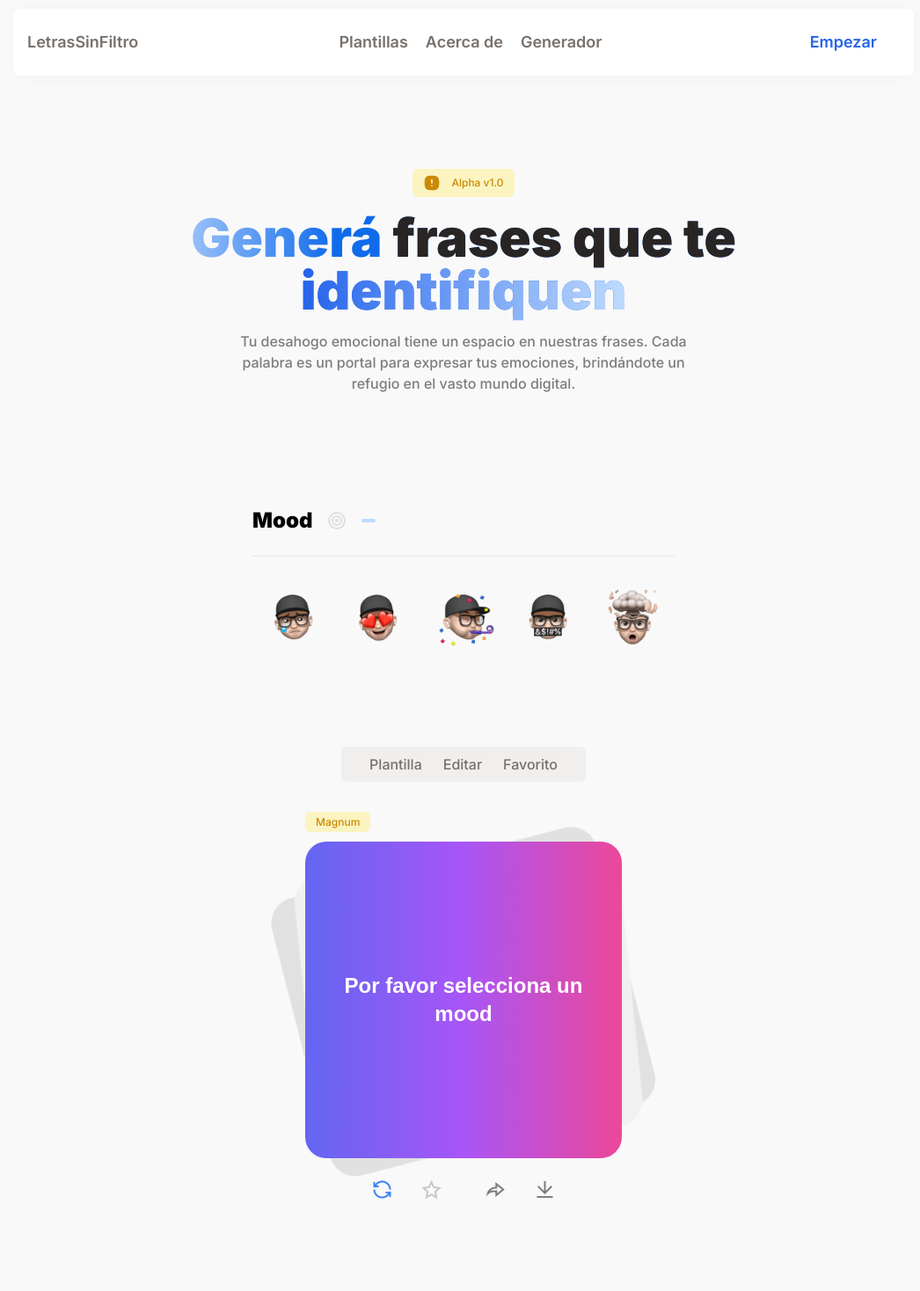
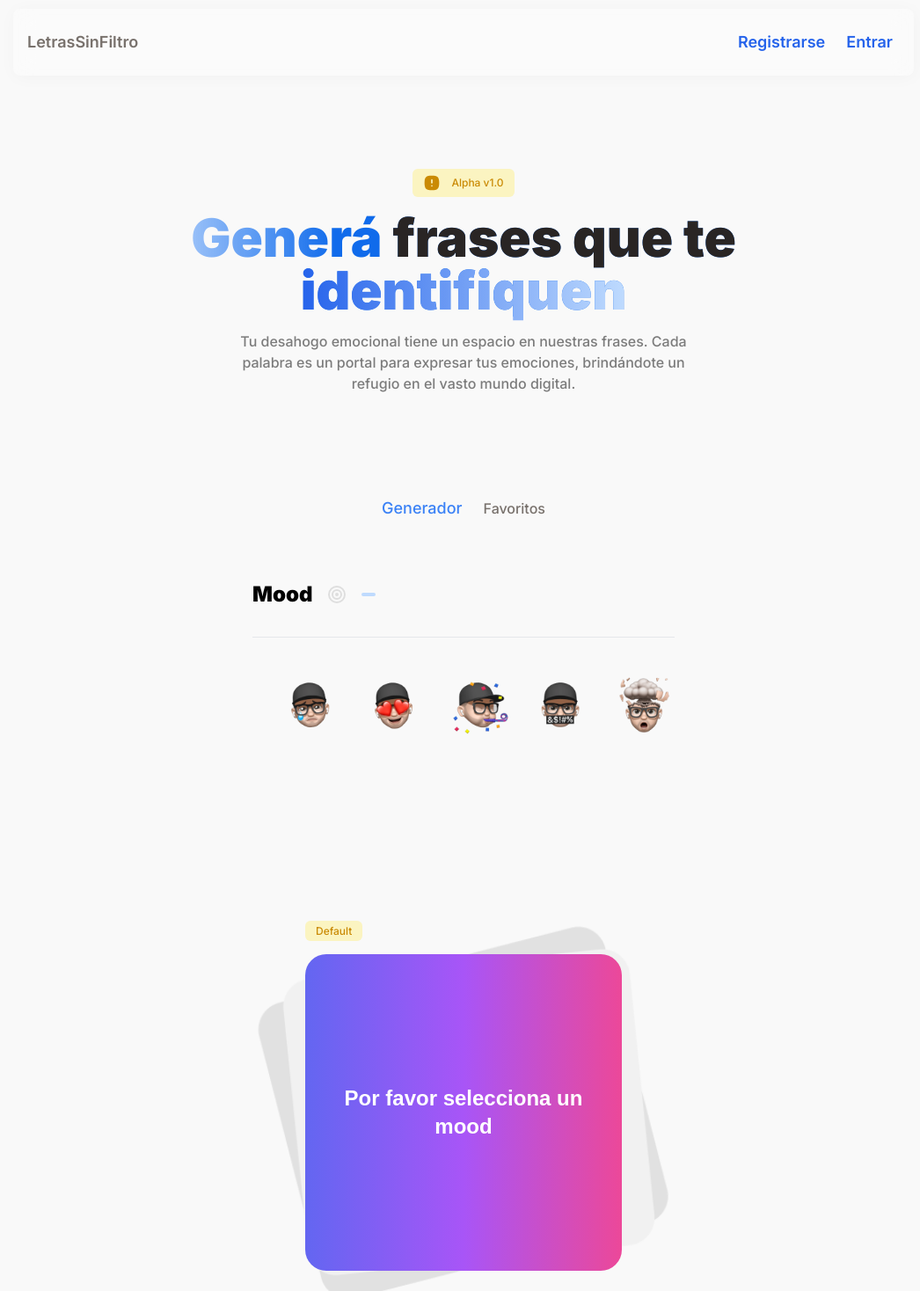
Before and after one commit to frannlencina/LetrasSinFiltro, a Next.js app: page / in a window 1280 px wide. Shown: the top 1468 px of the page at 88% size, without its empty margins (113-1159 px from the left). Built offline with nearby package versions, Linux system fonts and the light colour scheme.

Commit message:
⚡️ add to favorite button

```diff
--- a/src/app/components/CardTemplate.tsx
+++ b/src/app/components/CardTemplate.tsx
@@ -1,9 +1,7 @@
-import Badge from "./Badge";
-
 type CardConfig = {
     background: {
         type: 'gradient' | 'solid' | 'image';
-        colors?: string; // Puedes añadir más propiedades según el tipo de fondo
+        colors?: string;
     };
     text: {
         font: string;
@@ -64,16 +62,13 @@ const CardTemplate: React.FC<CardTemplateProps> = ({ cardData, text }) => {
 
     return (
         <div className="flex flex-col gap-3">
-            <div>
-            <Badge text={name} type="" icon={false} />
-            </div>
             <div
                 className={`flex flex-col justify-center items-center text-center text-2xl p-4 font-black rounded-3xl text-white w-[360px] h-[360px] ` + backgroundConfig()}>
                 {
                     config.text.colorType.type === 'gradient' ?  <p style={textConfig()} >{text}</p> : <p style={textConfig()}>{ text }</p>
                 }
+            </div>
 
-            </div>
         </div>
     );
 };
--- a/src/app/components/EmotionButtons.js
+++ b/src/app/components/EmotionButtons.js
@@ -65,15 +65,15 @@ const EmotionButtons = () => {
                     <p className="opacity-100  select-none  bg-blue-200 text-blue-500  rounded-lg px-2 py-[2px] text-center text-md">{emotion}</p>
                 </div>
             </div>
-            <hr />
+            <hr className='my-8' />
             <div>
-                <div className="embla overflow-hidden" ref={emblaRef}>
-                    <div className="embla__container flex min-w-0">
+                <div className="embla overflow-hidden py-2 md:px-6" ref={emblaRef} >
+                    <div className="embla__container flex min-w-0 md:gap-2">
                         {images.map((image, index) => (
-                            <div className='flex flex-shrink-0 w-1/2 sm:w-1/5 min-w-0 mx-auto'>
-                                <button key={index} className='embla__slide flex-shrink-0 mx-auto min-w-0 h-full p-2' onClick={() => handleButtonClick(image.emotion)}>
+                            <div className='flex flex-shrink-0 w-1/2 sm:w-1/5 min-w-0 mx-auto '>
+                                <button key={index} className='embla__slide flex-shrink-0 mx-auto min-w-0 h-full ' onClick={() => handleButtonClick(image.emotion)}>
                                     <Image
-                                        className={image.emotion === emotion ? 'rounded-lg cursor-pointer bg-blue-500 scale-110' : 'rounded-lg cursor-pointer hover:scale-110 transition-all hover:bg-blue-500 '}
+                                        className={image.emotion === emotion ? 'rounded-lg  cursor-pointer bg-blue-500 scale-110' : 'rounded-lg cursor-pointer hover:scale-110 transition-all hover:bg-blue-500 '}
                                         src={image.src}
                                         width={80}
                                         height={80}
--- a/src/app/components/Navbar.tsx
+++ b/src/app/components/Navbar.tsx
@@ -13,30 +13,29 @@ export default function Navbar() {
         setShowMenu(!showMenu)
     }
     return (
-        <div className="fixed top-6 left-1/2 transform -translate-x-1/2 -translate-y-1/2 mx-auto text-medium text-lg mt-6 font-semibold w-full py-4">
-            <div className="p-4 rounded-lg min-h-[70px] max-w-5xl mx-auto text-lg bg-white shadow-[1px_2px_20px_0px_rgba(0,0,0,0.03)]">
-                <button onClick={handleToggle} className="sm:hidden text-3xl opacity-50 transition-all"> <i className="ri-menu-line"></i> </button>
+        <div className="fixed z-40 top-6 left-1/2 transform -translate-x-1/2 -translate-y-1/2 mx-auto text-medium text-lg mt-6 font-semibold w-full py-4">
+            <div className="p-4 rounded-lg min-h-[70px] max-w-5xl mx-auto text-lg bg-white backdrop-blur-md bg-opacity-30 shadow-[1px_2px_20px_0px_rgba(0,0,0,0.03)]">
+                <button onClick={handleToggle} className="sm:hidden text-3xl opacity-50 transition-all">
+                    <i className="ri-menu-line"></i>
+                </button>
                 <div className="hidden sm:flex items-center justify-between">
                     <div>
-                        <Link className={stylesNavFooter.common} href="#">LetrasSinFiltro</Link>
+                        <Link className={stylesNavFooter.common} href="#">
+                            LetrasSinFiltro
+                        </Link>
                     </div>
-                    <div className="flex gap-5">
-                        <Link className={stylesNavFooter.common} href="#">Plantillas</Link>
-                        <Link className={stylesNavFooter.common} href="#">Acerca de</Link>
-                        <Link className={stylesNavFooter.common} href="#">Generador</Link>
-                    </div>
-                    <div className="relative group flex items-center">
-                        <Link className={stylesNavFooter.callToAction} href="#">Empezar </Link>
-                        <div className="font-bold text-lg text-blue-600 opacity-0 group-hover:opacity-100 transition-all translate-x-[-10px] group-hover:translate-x-0">
-                            <i className="ri-arrow-right-line"></i>
-                        </div>
+                    <div className="flex gap-2 items-center">
+                        <Link className={stylesNavFooter.callToAction} href="#">
+                            Registrarse
+                        </Link>
+                        <Link className={stylesNavFooter.callToAction} href="#">
+                            Entrar
+                        </Link>
                     </div>
                 </div>
-                {
-                    showMenu && <NavbarMenu />
-                }
-
+                {showMenu && <NavbarMenu />}
             </div>
         </div>
+
     )
 }
--- /dev/null
+++ b/src/app/components/blocks/Favorites.js
@@ -0,0 +1,46 @@
+import CardTemplate from "../CardTemplate";
+import { useEffect, useState } from 'react';
+
+export default function Favorites() {
+
+    const cardData = {
+        name: 'Default',
+        config: {
+            background: {
+                type: 'gradient',
+                colors: 'bg-gradient-to-r from-indigo-500 via-purple-500 to-pink-500',
+            },
+            text: {
+                font: 'Arial',
+                size: '24px',
+                colorType: {
+                    type: 'gradient',
+                    color: '#f2ff00, #0015ff',
+                },
+            },
+        },
+    };
+
+    const [favoriteCards, setFavoriteCards] = useState([]);
+
+    useEffect(() => {
+      // Obtener los datos de localStorage y convertirlos de nuevo a un array
+      const storedFavoriteCards = JSON.parse(localStorage.getItem('favoriteCards')) || [];
+      setFavoriteCards(storedFavoriteCards);
+      console.log(storedFavoriteCards)
+    }, []);
+
+  return (
+    <div>
+      <div className="grid grid-cols-1 sm:grid-cols-2 lg:grid-cols-3">
+      {
+        favoriteCards.map((card, index) => (
+          <div className="scale-75">
+            <CardTemplate key={index} cardData={cardData}  text={card.text} />
+          </div>
+        ))
+      }
+      </div>
+    </div>
+  );
+}
--- /dev/null
+++ b/src/app/components/blocks/GenTab.js
@@ -0,0 +1,24 @@
+import Generator from './Generator'
+import Favorites from "./Favorites";
+import EmotionButtons from '../EmotionButtons'
+export default function GenTab({ select }) {
+
+    return (
+        <div className='max-w-6xl'>
+            {
+                select === 1 ?
+                    <div>
+                        <div className='pb-32'>
+                            <EmotionButtons />
+                        </div>
+                        <div>
+                            <Generator />
+                        </div>
+                    </div> : ''
+            }
+            {
+                select === 2 ? <div> <Favorites /> </div> : ''
+            }
+        </div>
+    )
+}
--- a/src/app/components/blocks/Generator.js
+++ b/src/app/components/blocks/Generator.js
@@ -1,15 +1,20 @@
 'use client'
+
 import CardTemplate from "../CardTemplate";
 import * as Popover from '@radix-ui/react-popover';
 import * as htmlToImage from 'html-to-image';
 import { useState, useEffect } from "react";
-import { stylesToolsGen } from "@/app/utils/styles";
+import { stylesMenuBar, stylesToolsGen } from "@/app/utils/styles";
 import { useEmotion } from "@/app/context/EmotionContext";
 import { useSearchParams, useRouter } from 'next/navigation'
 import { ToastCustom } from '../../utils/ToastCustom'
 import Tooltip from "../Tooltip";
+import Badge from "../Badge";
+
+
 export default function Generator() {
-    const [ toImageLoader, setToImageLoader ] = useState(false)
+
+    const [toImageLoader, setToImageLoader] = useState(false)
 
     const { emotion } = useEmotion()
 
@@ -17,6 +22,9 @@ export default function Generator() {
 
     const searchParams = useSearchParams()
     const text = searchParams.get('text')
+
+    // Constante mensaje cuando no hay un mood seleccionado.
+    const noTextFocus = 'Por favor selecciona un mood';
 
     useEffect(() => {
         // Validación para saber si trae texto la URL
@@ -145,6 +153,7 @@ export default function Generator() {
     };
 
     const downloadToImage = async () => {
+        if (textFocus !== noTextFocus) {
             setToImageLoader(true)
             setTimeout(function () {
                 setToImageLoader(false)
@@ -163,10 +172,13 @@ export default function Generator() {
             } else {
                 console.error('Elemento no encontrado');
             }
+        } else {
+            ToastCustom({ text: noTextFocus })
+        }
     }
 
     const [fraseFocus, setFraseFocus] = useState([]);
-    const [textFocus, setTextFocus] = useState('');
+    const [textFocus, setTextFocus] = useState(noTextFocus);
 
     const reloadTextFocus = () => {
         switch (emotion) {
@@ -187,51 +199,60 @@ export default function Generator() {
                 break;
             default:
                 setFraseFocus(['Por favor selecciona un mood']);
+                ToastCustom({ text: 'No hay mood seleccionado.' })
                 break;
         }
         const randomIndex = Math.floor(Math.random() * fraseFocus.length);
         const fraseSeleccionada = fraseFocus[randomIndex];
         setTextFocus(fraseSeleccionada);
+        console.log(fraseFocus)
     };
 
+    // Pasar frase a los espacios con guiones para la url
     const textToWithout = () => {
         // Eliminar espacios y reemplazarlos con guiones
         const fraseProcesada = textFocus.replace(/\s+/g, '-');
         return fraseProcesada;
     }
 
+    // Pasar frase de URL  a frase Normal
     function textReverse(fraseProcesada) {
         // Reemplazar guiones con espacios
         const fraseOriginal = fraseProcesada.replace(/-/g, ' ');
         return fraseOriginal;
     }
 
-
+    // Copiar URl
     const onCopyUrl = () => {
-        ToastCustom({text: 'URL copiada correctamente!'})
+        if (textFocus !== noTextFocus) {
+            ToastCustom({ text: 'URL copiada correctamente!' })
             const currentURL = window.location.href;
             navigator.clipboard.writeText(currentURL + `&text=${textToWithout()}`)
+        } else {
+            ToastCustom({ text: noTextFocus });
+        }
     }
 
+    // Copiar Texto a porta papeles.
     const copyToClipboard = () => {
-        if (textFocus !== 'Por favor selecciona un mood') {
+        if (textFocus !== noTextFocus) {
             if (!navigator.clipboard) {
-                ToastCustom({text: 'Tu navegador no es compatible con esta funcion :('})
+                ToastCustom({ text: 'Tu navegador no es compatible con esta funcion :(' })
             } else {
                 try {
                     navigator.clipboard.writeText(textFocus);
-                    ToastCustom({text: 'Texto copiado correctamente!'})
+                    ToastCustom({ text: 'Texto copiado correctamente!' })
                 } catch (err) {
                     console.error('Async: Could not copy text: ', err);
                 }
             }
         } else {
-            alert('No hay ninguna frase')
+            ToastCustom({ text: noTextFocus });
         }
     }
 
     const cardData = {
-        name: 'Magnum',
+        name: 'Default',
         config: {
             background: {
                 type: 'gradient',
@@ -248,26 +269,54 @@ export default function Generator() {
         },
     };
 
+    const [favoriteCards, setFavoriteCards] = useState([]);
+
+    const addToFavorites = (card) => {
+        // Obtener los datos de localStorage y convertirlos de nuevo a un array
+        const storedFavoriteCards = JSON.parse(localStorage.getItem('favoriteCards')) || [];
+
+        // Verificar si la tarjeta ya está en la lista de favoritos
+        const isCardAlreadyAdded = storedFavoriteCards.some((favoriteCard) => (
+          favoriteCard.name === card.name && favoriteCard.text === card.text
+        ));
+
+        if (!isCardAlreadyAdded) {
+          // Añadir una nueva card a la lista de favoritos
+          const newFavoriteCards = [...storedFavoriteCards, card];
+
+          // Guardar la nueva lista en localStorage
+          localStorage.setItem('favoriteCards', JSON.stringify(newFavoriteCards));
+
+          // Actualizar el estado del componente
+          setFavoriteCards(newFavoriteCards);
+        } else {
+          ToastCustom({ text: 'La tarjeta ya está en favoritos' });
+        }
+      };
+
+
     return (
         <div>
-            <div id="mainCard" className="pb-32">
+            <div id="mainCard" className="flex flex-col pb-16">
                 <div className="min-w-[450px] min-h-[450px] flex justify-center items-center">
-                    <div className="mt-32">
+                    <div className="mt-16">
+                        <div className="mb-4">
+                            <Badge text={cardData.name} type="" icon={false} />
+                        </div>
                         <div id="elementToDownload" className="transition-all duration-200">
-                            <CardTemplate cardData={ cardData  }  text={textFocus ? textFocus : 'Por favor selecciona un mood'} />
+                            <CardTemplate cardData={cardData} text={textFocus ? textFocus : noTextFocus} />
                         </div>
                     </div>
                 </div>
-                <div className="flex justify-between max-w-[50%] mx-auto text-2xl translate-y-4">
-                    <div className="flex gap-4 items-center">
+                <div className="flex justify-between sm:w-[50%] mx-auto text-2xl translate-y-4">
+                    <div className="flex items-center">
                         <button onClick={reloadTextFocus} className='text-blue-500 hover:scale-110 hover:rotate-180  px-2 py-1 rounded-xl transition-all duration-200'><i className="ri-loop-left-line"></i></button>
                         <div className="relative group">
-                        <Tooltip text={'proximamente'}/>
-                            <button className={stylesToolsGen.disable}><i className="ri-star-line"></i></button>
+                            <button onClick={() => addToFavorites({ name: cardData.name, text: textFocus })} className='text-yellow-500 hover:scale-110 hover:skew-y-12 px-2 py-1 rounded-xl transition-all duration-200'><i className="ri-star-line"></i></button>
                         </div>
 
                     </div>
-                    <div className="flex gap-4 opacity-50 items-center">
+                    <div className="flex opacity-50 items-center">
                         <button className={stylesToolsGen.common} >
                             <Popover.Root >
                                 <Popover.Trigger asChild>
@@ -279,14 +328,14 @@ export default function Generator() {
                                 <Popover.Portal >
                                     <Popover.Content className="flex divide-y flex-col gap-2 items-center bg-white p-2 rounded-lg" sideOffset={5}>
                                         <div className="text-center items-center">
-                                            <a className={stylesToolsGen.shareButtons}  href={`https://twitter.com/intent/tweet?text=${textFocus}`} target="_blank">Twitter<i class="ri-twitter-x-line"></i></a>
+                                            <a className={stylesToolsGen.shareButtons} href={textFocus !== noTextFocus ? `https://twitter.com/intent/tweet?text=${textFocus}` : null} target="_blank"><i class="ri-twitter-x-line"></i>Twitter</a>
                                         </div>
 
                                         <div>
-                                            <button className={stylesToolsGen.shareButtons} onClick={onCopyUrl}>Copiar Url</button>
+                                            <button className={stylesToolsGen.shareButtons} onClick={onCopyUrl}><i class="ri-link"></i> Copiar enlace</button>
                                         </div>
                                         <div>
-                                            <button className={stylesToolsGen.shareButtons} onClick={() => copyToClipboard()}>Copiar Txt</button>
+                                            <button className={stylesToolsGen.shareButtons} onClick={() => copyToClipboard()}><i class="ri-file-list-3-line"></i> Copiar Txt</button>
                                         </div>
                                         <Popover.Arrow className="opacity-30" />
                                     </Popover.Content>
--- a/src/app/page.tsx
+++ b/src/app/page.tsx
@@ -3,15 +3,22 @@ import Badge from "./components/Badge";
 import Generator from "./components/blocks/Generator";
 import EmotionButtons from './components/EmotionButtons'
 import { EmotionProvider } from "./context/EmotionContext";
-import MenubarGen from './components/blocks/MenubarGen'
 import { Toaster } from 'react-hot-toast';
+import { stylesMenuBar } from "./utils/styles";
+import GenTab from './components/blocks/GenTab'
+import { useState } from "react";
 
 export default function Home() {
+
+  const [ chooseGen, setChooseGen ] = useState(1)
+  const changeChoose = () => {
+
+  }
   return (
     <>
       <EmotionProvider>
         <main className="flex min-h-screen flex-col items-center justify-center max-w-6xl mx-auto">
-                <Toaster />
+          <Toaster />
           <div className="flex flex-col items-center justify-center pt-48 pb-12">
             <Badge text="Alpha v1.0" type="yellow" icon={true} />
             <div className="flex flex-col justify-center items-start gap-4 p-4">
@@ -19,13 +26,13 @@ export default function Home() {
               <h4 className="text-center font-medium opacity-50 max-w-lg mx-auto ">Tu desahogo emocional tiene un espacio en nuestras frases. Cada palabra es un portal para expresar tus emociones, brindándote un refugio en el vasto mundo digital.</h4>
             </div>
           </div>
-          <div className="flex flex-col gap-6 justify-center mt-16">
-            <EmotionButtons />
-          </div>
-          <div className="flex justify-center items-center translate-y-24">
-            <MenubarGen />
-          </div>
-          <Generator />
+          <div className="flex gap-2 justify-end mt-12">
+                <button onClick={()=> setChooseGen(1)} className={ chooseGen === 1  ? 'text-lg cursor-pointer font-medium text-blue-500 bg-opacity-50 transition-all py-1 px-2 rounded-lg flex items-center gap-4' : 'hover:text-blue-500 cursor-pointer font-medium text-stone-500 bg-opacity-50 transition-all py-1 px-2 rounded-lg flex items-center gap-4' } >Generador</button>
+                <button onClick={()=> setChooseGen(2)} className={ chooseGen === 2  ? 'text-lg cursor-pointer font-medium text-yellow-500 bg-opacity-50 transition-all py-1 px-2 rounded-lg flex items-center gap-4' : 'hover:text-yellow-500 cursor-pointer font-medium text-stone-500 bg-opacity-50 transition-all py-1 px-2 rounded-lg flex items-center gap-4' } >Favoritos</button>
+              </div>
+          <section className="flex flex-col gap-6 justify-center mt-16 max-w-4xl">
+              <GenTab select={chooseGen} />
+            </section>
         </main>
       </ EmotionProvider>
     </>
--- a/src/app/utils/styles.tsx
+++ b/src/app/utils/styles.tsx
@@ -1,7 +1,7 @@
 export const stylesNavFooter = {
-    common: "text-stone-500 rounded-lg hover:text-blue-500",
+    common: "text-stone-500 rounded-lg hover:text-blue-500 transition-all duration-200",
     focus: "text-blue-600",
-    callToAction: "text-blue-600 px-2 py-2 rounded-lg transition-all duration-200 "
+    callToAction: "text-blue-600 px-2 py-2 rounded-lg transition-all duration-200 hover:opacity-50 "
 }
 
 export const stylesToolsGen = {
```
Lines whose indentation alone changed are shown as unchanged.
